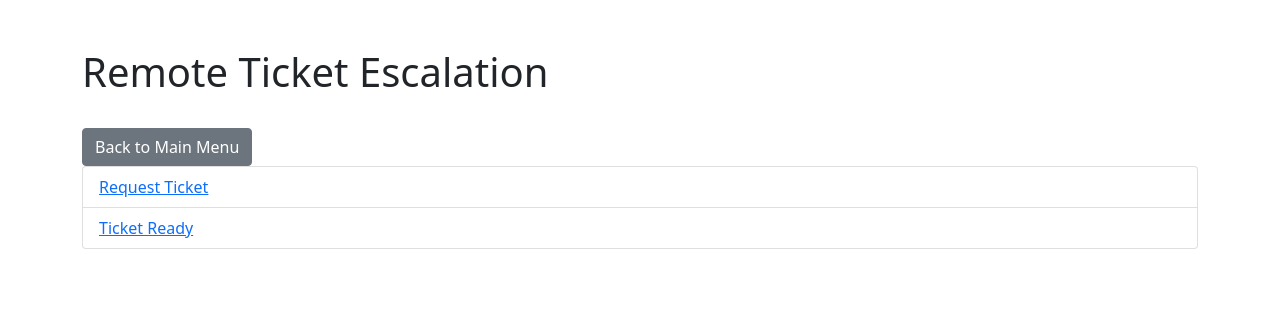
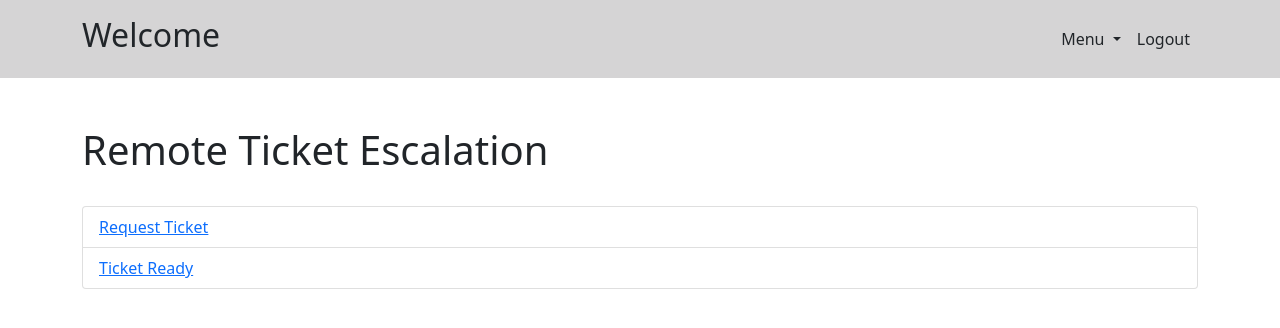
Before and after one commit to fymran/sso_aa, a Flask app: template templates/public/remote_ticket.html in a window 1280 px wide. Shown: the top 328 px of the page. Run offline with Flask 3, Linux system fonts and the light colour scheme; the template is opened without the code that fills it, so the values that code supplies are empty; parts of the project's set-up code (start-up, migrations or seed data) failed here and were passed over.

Commit message:
Update remote_ticket.html

```diff
--- a/templates/public/remote_ticket.html
+++ b/templates/public/remote_ticket.html
@@ -5,12 +5,18 @@
     <meta name="viewport" content="width=device-width, initial-scale=1.0">
     <title>Remote Ticket Options</title></head>
     <link href="https://cdn.jsdelivr.net/npm/bootstrap@5.1.3/dist/css/bootstrap.min.css" rel="stylesheet">
+    <script src="https://code.jquery.com/jquery-3.6.0.min.js"></script>
+    <script src="https://cdn.jsdelivr.net/npm/bootstrap@5.1.3/dist/js/bootstrap.bundle.min.js"></script>
 <body>
-<div class="container mt-5">
+
+    <!-- Include the header template -->
+    {% include 'public/sso_header.html' %}
+
+<div class="container mt-5 mb-3">
     <div class="d-flex justify-content-between align-items-center mb-4">
         <h1>Remote Ticket Escalation</h1>
     </div>
-    <a href="{{ url_for('sso_main_menu') }}" class="btn btn-secondary">Back to Main Menu</a>
+
     <ul class="list-group">
         <li class="list-group-item">
             <a href="{{ url_for('ticket.request_ticket') }}">Request Ticket</a>
```
